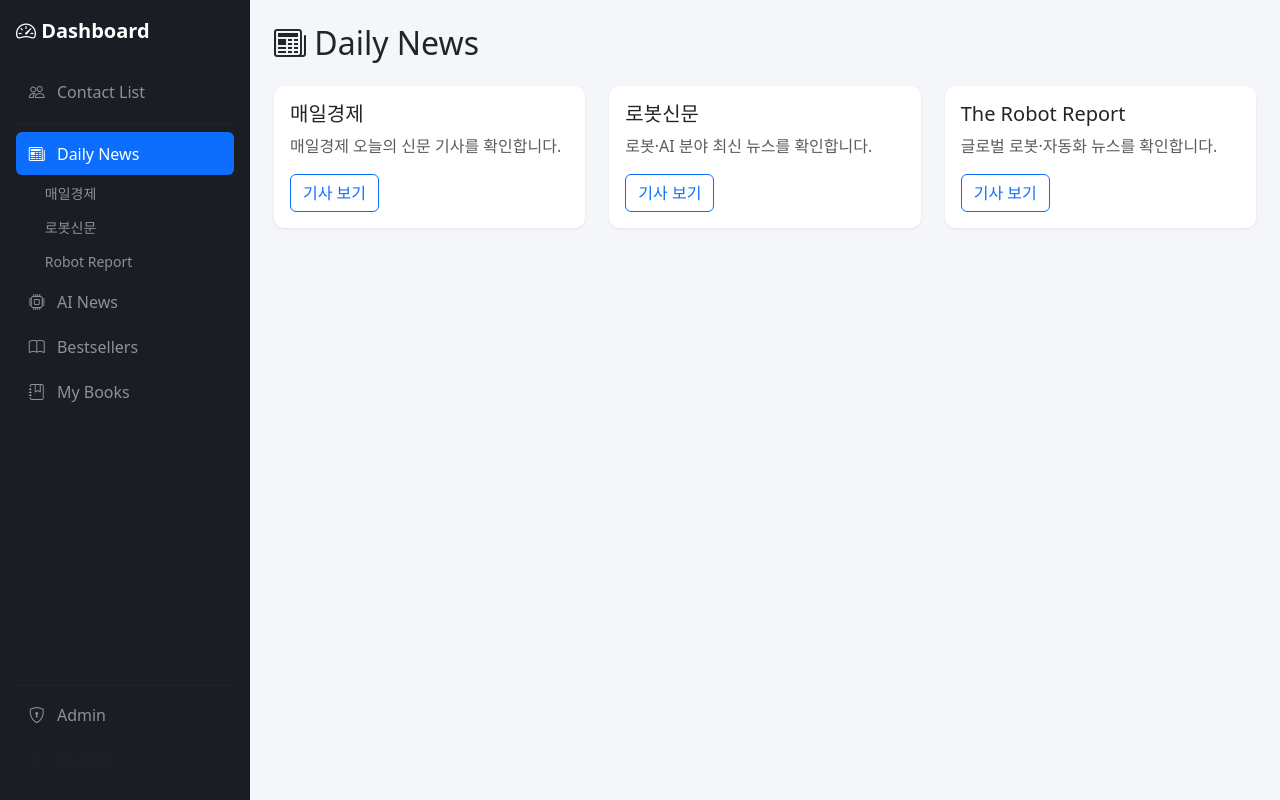
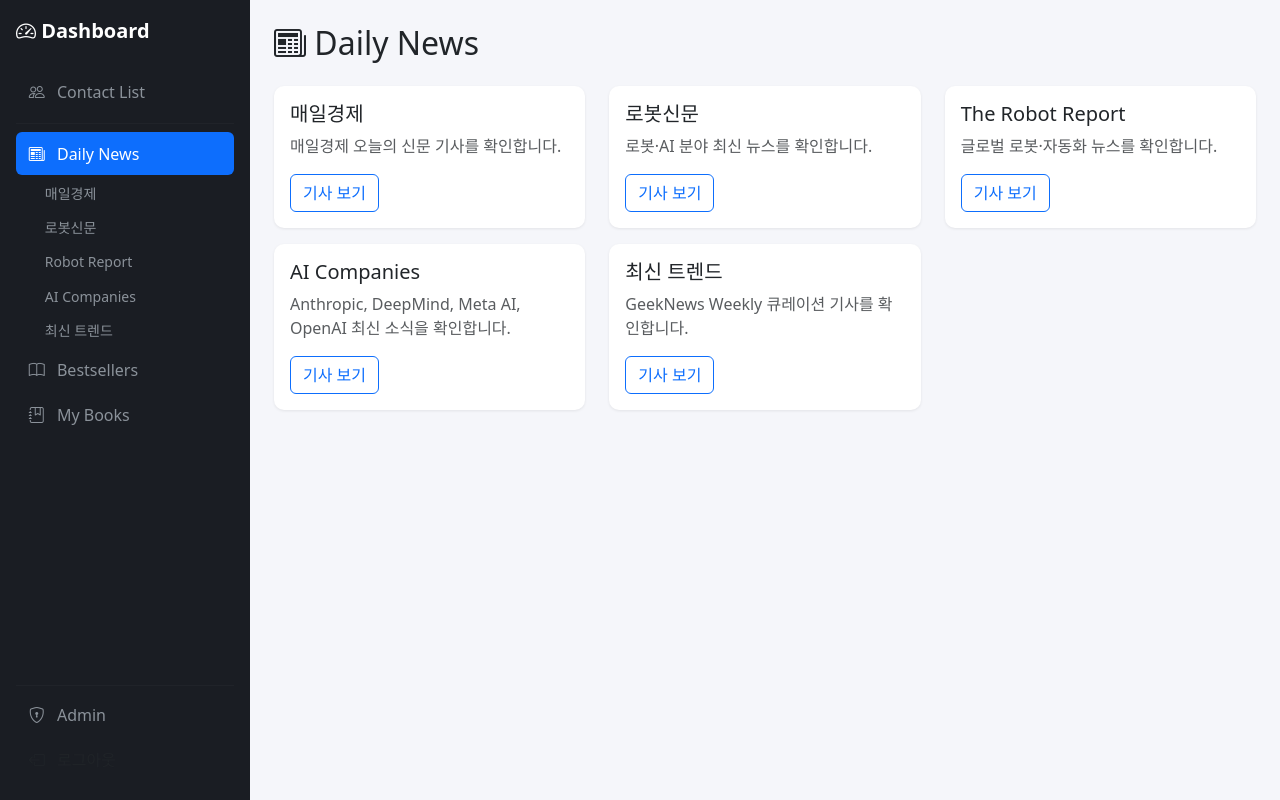
Before and after one commit to freshkevin1/giscus, a Flask app: page /news in a window 1280 px wide. Run offline with Flask 3, Linux system fonts and the light colour scheme; the visitor is signed in with stand-in values (Sample User, id 1).

Commit message:
Daily News 통합, 자동 스크래핑, 최신 트렌드(GeekNews Weekly) 추가
- AI News를 Daily News에 통합 (AI Companies, 최신 트렌드 서브메뉴)
- /news/ai → /news 리다이렉트 (북마크 호환)
- 페이지 진입 시 백그라운드 자동 스크래핑 (4개 뉴스 라우트)
- GeekNews Weekly 스크래퍼 추가 (2025~ 에디션, source: geek_weekly)

Co-Authored-By: Claude Opus 4.6 <noreply@anthropic.com>

```diff
--- a/app.py
+++ b/app.py
@@ -20,7 +20,7 @@ import json
 from models import Article, ChatMessage, ContactChatMessage, LoginLog, MyBook, ReadArticle, Recommendation, SavedBook, User, db, init_default_user
 from recommender import chat_recommendation, generate_recommendations
 import requests as http_requests
-from scraper import scrape_ai_companies, scrape_amazon_charts, scrape_irobotnews, scrape_mk_today, scrape_robotreport, scrape_yes24_bestseller
+from scraper import scrape_ai_companies, scrape_amazon_charts, scrape_geek_news_weekly, scrape_irobotnews, scrape_mk_today, scrape_robotreport, scrape_yes24_bestseller
 
 logging.basicConfig(level=logging.INFO)
 logger = logging.getLogger(__name__)
@@ -71,6 +71,23 @@ def auto_regenerate_recommendations():
     thread.start()
 
 
+# --- Background Scraping ---
+
+def _scrape_background(source):
+    with app.app_context():
+        try:
+            count = run_scrape(source)
+            logger.info("Background scrape for %s: %d new articles", source, count)
+        except Exception as e:
+            logger.error("Background scrape failed for %s: %s", source, e)
+
+
+def auto_scrape(source):
+    """Trigger scraping in a background thread (non-blocking)."""
+    thread = threading.Thread(target=_scrape_background, args=(source,), daemon=True)
+    thread.start()
+
+
 # --- Scheduler ---
 
 def scheduled_scrape():
@@ -80,6 +97,7 @@ def scheduled_scrape():
         run_scrape("irobot")
         run_scrape("robotreport")
         run_scrape("aicompanies")
+        run_scrape("geek_weekly")
         run_scrape("bestseller")
         run_scrape("bestseller_kr")
 
@@ -94,6 +112,8 @@ def run_scrape(source="mk"):
         articles = scrape_robotreport()
     elif source == "aicompanies":
         articles = scrape_ai_companies()
+    elif source == "geek_weekly":
+        articles = scrape_geek_news_weekly()
     elif source == "bestseller":
         articles = scrape_amazon_charts()
     elif source == "bestseller_kr":
@@ -246,6 +266,7 @@ def daily_news():
 @app.route("/news/mk")
 @login_required
 def mk_news():
+    auto_scrape("mk")
     articles = Article.query.filter_by(source="mk").order_by(Article.scraped_at.desc()).all()
     return render_template("mk_news.html", articles=articles)
 
@@ -253,6 +274,7 @@ def mk_news():
 @app.route("/news/irobot")
 @login_required
 def irobot_news():
+    auto_scrape("irobot")
     articles = Article.query.filter_by(source="irobot").order_by(Article.scraped_at.desc()).all()
     return render_template("irobot_news.html", articles=articles)
 
@@ -260,6 +282,7 @@ def irobot_news():
 @app.route("/news/robotreport")
 @login_required
 def robotreport_news():
+    auto_scrape("robotreport")
     articles = Article.query.filter_by(source="robotreport").order_by(Article.scraped_at.desc()).all()
     return render_template("robotreport_news.html", articles=articles)
 
@@ -267,14 +290,23 @@ def robotreport_news():
 @app.route("/news/ai")
 @login_required
 def ai_news():
-    return render_template("ai_news.html")
+    return redirect(url_for("daily_news"))
 
 
 @app.route("/news/ai/companies")
 @login_required
 def ai_companies_news():
+    auto_scrape("aicompanies")
     articles = Article.query.filter_by(source="aicompanies").order_by(Article.scraped_at.desc()).all()
     return render_template("ai_companies_news.html", articles=articles)
+
+
+@app.route("/news/trends")
+@login_required
+def trends_news():
+    auto_scrape("geek_weekly")
+    articles = Article.query.filter_by(source="geek_weekly").order_by(Article.scraped_at.desc()).all()
+    return render_template("trends_news.html", articles=articles)
 
 
 @app.route("/bestsellers")
@@ -438,7 +470,7 @@ def book_saved():
 @app.route("/api/scrape/<source>", methods=["POST"])
 @login_required
 def api_scrape(source):
-    if source not in ("mk", "irobot", "robotreport", "aicompanies", "bestseller", "bestseller_kr"):
+    if source not in ("mk", "irobot", "robotreport", "aicompanies", "geek_weekly", "bestseller", "bestseller_kr"):
         return jsonify({"status": "error", "message": "Unknown source"}), 400
     count = run_scrape(source)
     return jsonify({"status": "ok", "new_articles": count})
--- a/scraper.py
+++ b/scraper.py
@@ -535,6 +535,65 @@ def scrape_yes24_bestseller():
     return articles
 
 
+WEEKLY_EDITION_RE = re.compile(r"^/weekly/(202[5-9]\d{2}|20[3-9]\d{3})$")
+
+
+def scrape_geek_news_weekly():
+    """Scrape articles from GeekNews Weekly (news.hada.io/weekly).
+
+    Fetches editions from 2025 onwards and extracts all topic links.
+    Returns a list of dicts with keys: title, url, section.
+    """
+    base_url = "https://news.hada.io"
+    list_url = f"{base_url}/weekly"
+    all_articles = []
+    seen_urls = set()
+
+    try:
+        resp = requests.get(list_url, headers=HEADERS, timeout=30)
+        resp.raise_for_status()
+    except requests.RequestException as e:
+        logger.error("Failed to fetch geek news weekly list: %s", e)
+        return all_articles
+
+    soup = BeautifulSoup(resp.text, "html.parser")
+
+    # Find edition links matching 2025+
+    edition_links = []
+    for a_tag in soup.find_all("a", href=WEEKLY_EDITION_RE):
+        href = a_tag.get("href", "")
+        if href not in [e[0] for e in edition_links]:
+            edition_links.append((href, a_tag.get_text(strip=True)))
+
+    logger.info("Found %d GeekNews Weekly editions (2025+)", len(edition_links))
+
+    for edition_path, edition_title in edition_links:
+        edition_url = base_url + edition_path
+        try:
+            resp = requests.get(edition_url, headers=HEADERS, timeout=30)
+            resp.raise_for_status()
+        except requests.RequestException as e:
+            logger.error("Failed to fetch edition %s: %s", edition_path, e)
+            continue
+
+        edition_soup = BeautifulSoup(resp.text, "html.parser")
+        section = edition_title[:30] if edition_title else edition_path
+
+        for topic_a in edition_soup.select('a[href*="/topic?id="]'):
+            title = topic_a.get_text(strip=True)
+            href = topic_a.get("href", "")
+            if not title or not href:
+                continue
+            full_url = href if href.startswith("http") else base_url + href
+            if full_url in seen_urls:
+                continue
+            seen_urls.add(full_url)
+            all_articles.append({"title": title, "url": full_url, "section": section})
+
+    logger.info("Scraped %d articles from GeekNews Weekly", len(all_articles))
+    return all_articles
+
+
 def scrape_ai_companies():
     """Scrape articles from Anthropic, DeepMind, Meta AI, and OpenAI.
 
--- a/templates/_sidebar_nav.html
+++ b/templates/_sidebar_nav.html
@@ -23,11 +23,11 @@
     </li>
     <hr style="border-color: rgba(255,255,255,0.1); margin: 8px 0;">
     <li class="nav-item">
-        <a class="nav-link {% if request.endpoint in ('daily_news', 'mk_news', 'irobot_news', 'robotreport_news') %}active{% endif %}"
+        <a class="nav-link {% if request.endpoint in ('daily_news', 'mk_news', 'irobot_news', 'robotreport_news', 'ai_companies_news', 'trends_news') %}active{% endif %}"
            href="{{ url_for('daily_news') }}">
             <i class="bi bi-newspaper"></i> Daily News
         </a>
-        {% if request.endpoint in ('daily_news', 'mk_news', 'irobot_news', 'robotreport_news') %}
+        {% if request.endpoint in ('daily_news', 'mk_news', 'irobot_news', 'robotreport_news', 'ai_companies_news', 'trends_news') %}
         <ul class="nav flex-column ms-3">
             <li class="nav-item">
                 <a class="nav-link sub-link {% if request.endpoint == 'mk_news' %}active{% endif %}"
@@ -47,20 +47,16 @@
                     Robot Report
                 </a>
             </li>
-        </ul>
-        {% endif %}
-    </li>
-    <li class="nav-item">
-        <a class="nav-link {% if request.endpoint in ('ai_news', 'ai_companies_news') %}active{% endif %}"
-           href="{{ url_for('ai_news') }}">
-            <i class="bi bi-cpu"></i> AI News
-        </a>
-        {% if request.endpoint in ('ai_news', 'ai_companies_news') %}
-        <ul class="nav flex-column ms-3">
             <li class="nav-item">
                 <a class="nav-link sub-link {% if request.endpoint == 'ai_companies_news' %}active{% endif %}"
                    href="{{ url_for('ai_companies_news') }}">
                     AI Companies
+                </a>
+            </li>
+            <li class="nav-item">
+                <a class="nav-link sub-link {% if request.endpoint == 'trends_news' %}active{% endif %}"
+                   href="{{ url_for('trends_news') }}">
+                    최신 트렌드
                 </a>
             </li>
         </ul>
--- a/templates/daily_news.html
+++ b/templates/daily_news.html
@@ -33,5 +33,23 @@
             </div>
         </div>
     </div>
+    <div class="col-md-6 col-lg-4 mb-3">
+        <div class="card h-100 menu-card">
+            <div class="card-body">
+                <h5 class="card-title">AI Companies</h5>
+                <p class="card-text text-muted">Anthropic, DeepMind, Meta AI, OpenAI 최신 소식을 확인합니다.</p>
+                <a href="{{ url_for('ai_companies_news') }}" class="btn btn-outline-primary">기사 보기</a>
+            </div>
+        </div>
+    </div>
+    <div class="col-md-6 col-lg-4 mb-3">
+        <div class="card h-100 menu-card">
+            <div class="card-body">
+                <h5 class="card-title">최신 트렌드</h5>
+                <p class="card-text text-muted">GeekNews Weekly 큐레이션 기사를 확인합니다.</p>
+                <a href="{{ url_for('trends_news') }}" class="btn btn-outline-primary">기사 보기</a>
+            </div>
+        </div>
+    </div>
 </div>
 {% endblock %}
```
Also changed, not shown: templates/trends_news.html (added, +112 -0 lines).
